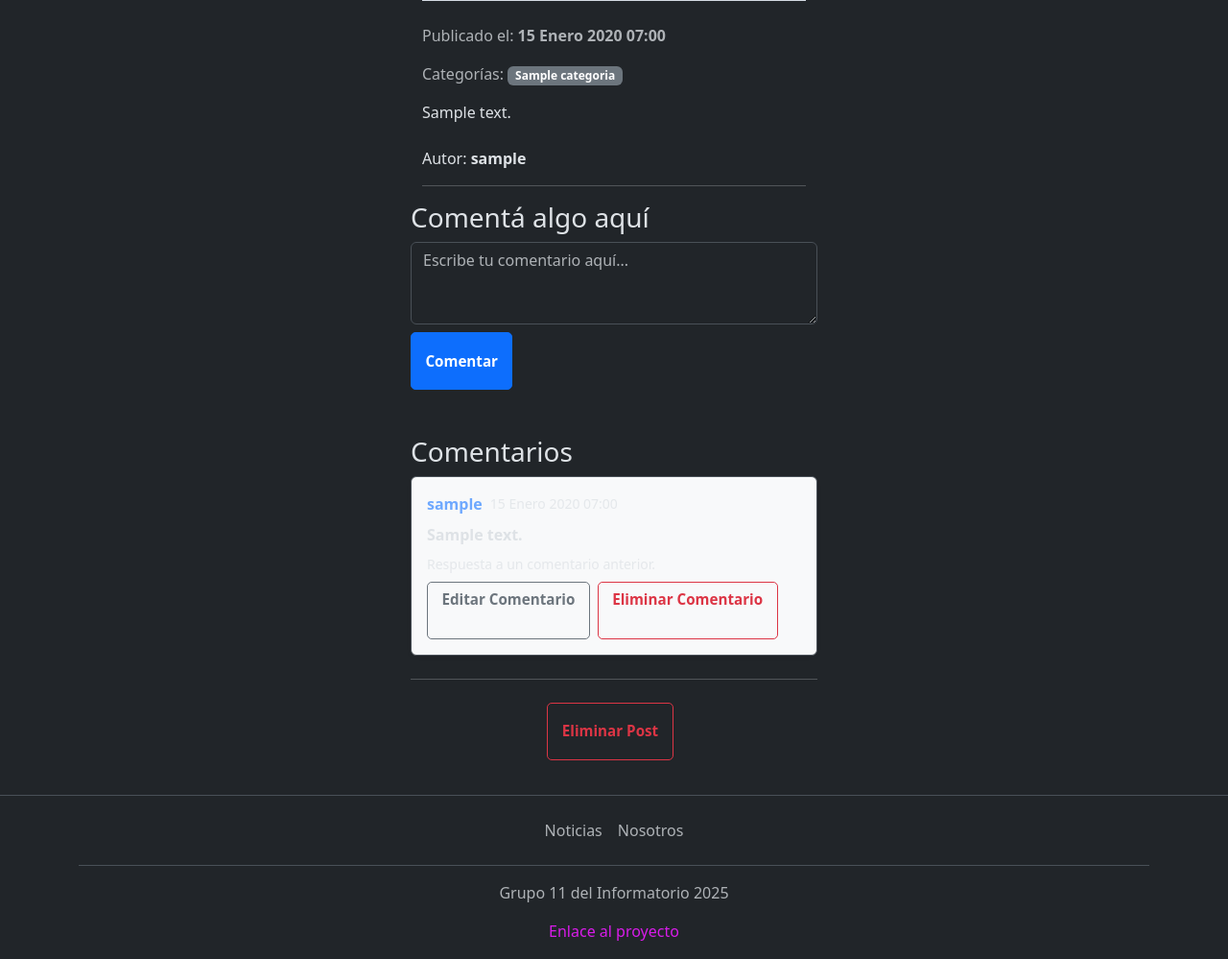
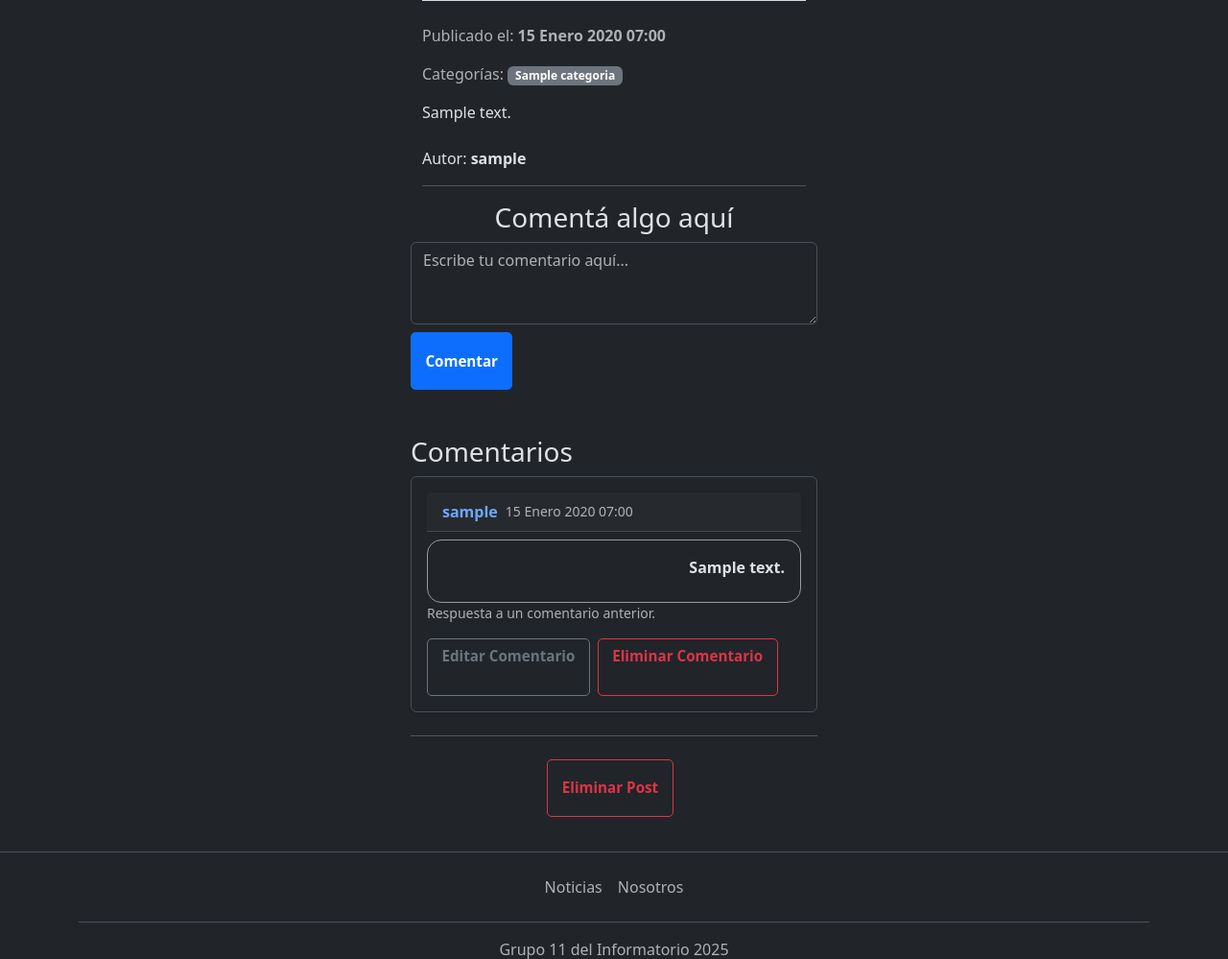
Before and after one commit to emyypg/blog, a Django app: page /post_detail/1/ in a window 1280 px wide. Shown: the part 680-1679 px from the top of the page at 96% size. Run offline with Django 5.2, Linux system fonts and the light colour scheme; a user stored in the database is signed in; tables that the repository leaves empty hold one stand-in row (values such as "Sample post"); grey boxes marked "Sample" are stand-in pictures.

Commit message:
un poco de estilo a comentarios.

```diff
--- a/static/css/styles.css
+++ b/static/css/styles.css
@@ -216,3 +216,9 @@ a:hover {
     padding: 15px;
     transition: background-color 0.3s ease-in-out;
 }
+
+/* comentarios */
+.card-cuerpo {
+  border: 1px solid #9a9a9a;
+  border-radius: 15px;
+}
--- a/templates/news/detalle_post.html
+++ b/templates/news/detalle_post.html
@@ -78,7 +78,7 @@
 
     {# Comment Section #}
     {% if user.is_authenticated %}
-        <h3>Comentá algo aquí</h3>
+        <h3 class="text-center">Comentá algo aquí</h3>
         <form action="{% url 'news:comentar' %}" method="post" class="mb-5">
             {% csrf_token %}
             <textarea name="comentario" cols="30" rows="3" class="form-control" placeholder="Escribe tu comentario aquí..." required></textarea>
@@ -89,13 +89,16 @@
         <h3>Comentarios</h3>
         {% if comentarios %}
             {% for com in comentarios %}
-                <div class="comment-item mb-3 p-3 border rounded shadow-sm bg-light">
-                    <div class="d-flex align-items-center mb-2">
+                <div class="comment-item mb-3 p-3 border rounded shadow-sm card">
+                    <div class="card-header d-flex align-items-center mb-2 ">
                         <strong class="text-primary-emphasis me-2">{{ com.autor.username }}</strong>
                         <small class="text-body-secondary">{{ com.fecha_creacion }}</small>
                     </div>
 
-                    <p class="mb-2"><strong>{{ com.contenido }}</strong></p>
+                    <div class="card-body card-cuerpo text-end">
+                        <p class="mb-2"><strong>{{ com.contenido }}</strong></p>
+                    </div>
+
 
                     {% if com.es_respuesta %}
                         <small class="text-muted d-block mb-2">Respuesta a un comentario anterior.</small>
```
